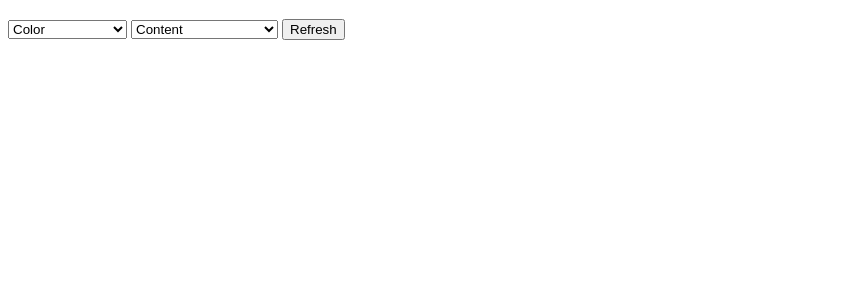
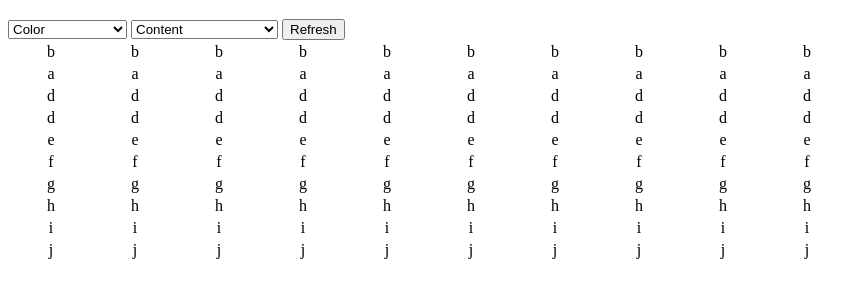
Before and after one commit to jackiechanmakes/hart-chart, a plain HTML site: page index.html in a window 1280 px wide. Shown: the part 61-358 px from the top of the page, without its empty margins (0-866 px from the left). Drawn offline with Linux system fonts and the light colour scheme.

Commit message:
Add table

```diff
--- a/index.html
+++ b/index.html
@@ -4,9 +4,6 @@
         <title>Minh's Hart Chart App</title>
         <link rel="icon" type="image/png" href="/icons8-wise-mind-ios-16-filled-16.png">
         <link rel="stylesheet" type="text/css" href="layout.css">
-
-
-
     </head>
     <body>
         <!-- Header Section -->
@@ -33,6 +30,129 @@
 
         <!-- Body Section -->
 
+        <table id="table">
+            <tr>
+                <td>b</td>
+                <td>b</td>
+                <td>b</td>
+                <td>b</td>
+                <td>b</td>
+                <td>b</td>
+                <td>b</td>
+                <td>b</td>
+                <td>b</td>
+                <td>b</td>
+            </tr>
+            <tr>
+                <td>a</td>
+                <td>a</td>
+                <td>a</td>
+                <td>a</td>
+                <td>a</td>
+                <td>a</td>
+                <td>a</td>
+                <td>a</td>
+                <td>a</td>
+                <td>a</td>
+            </tr>
+            <tr>
+                <td>d</td>
+                <td>d</td>
+                <td>d</td>
+                <td>d</td>
+                <td>d</td>
+                <td>d</td>
+                <td>d</td>
+                <td>d</td>
+                <td>d</td>
+                <td>d</td>
+            </tr>
+            <tr>
+                <td>d</td>
+                <td>d</td>
+                <td>d</td>
+                <td>d</td>
+                <td>d</td>
+                <td>d</td>
+                <td>d</td>
+                <td>d</td>
+                <td>d</td>
+                <td>d</td>
+            </tr>
+            <tr>
+                <td>e</td>
+                <td>e</td>
+                <td>e</td>
+                <td>e</td>
+                <td>e</td>
+                <td>e</td>
+                <td>e</td>
+                <td>e</td>
+                <td>e</td>
+                <td>e</td>
+            </tr>
+            <tr>
+                <td>f</td>
+                <td>f</td>
+                <td>f</td>
+                <td>f</td>
+                <td>f</td>
+                <td>f</td>
+                <td>f</td>
+                <td>f</td>
+                <td>f</td>
+                <td>f</td>
+            </tr>
+            <tr>
+                <td>g</td>
+                <td>g</td>
+                <td>g</td>
+                <td>g</td>
+                <td>g</td>
+                <td>g</td>
+                <td>g</td>
+                <td>g</td>
+                <td>g</td>
+                <td>g</td>
+            </tr>
+            <tr>
+                <td>h</td>
+                <td>h</td>
+                <td>h</td>
+                <td>h</td>
+                <td>h</td>
+                <td>h</td>
+                <td>h</td>
+                <td>h</td>
+                <td>h</td>
+                <td>h</td>
+            </tr>
+            <tr>
+                <td>i</td>
+                <td>i</td>
+                <td>i</td>
+                <td>i</td>
+                <td>i</td>
+                <td>i</td>
+                <td>i</td>
+                <td>i</td>
+                <td>i</td>
+                <td>i</td>
+            </tr>
+            <tr>
+                <td>j</td>
+                <td>j</td>
+                <td>j</td>
+                <td>j</td>
+                <td>j</td>
+                <td>j</td>
+                <td>j</td>
+                <td>j</td>
+                <td>j</td>
+                <td>j</td>
+            </tr>
+        </table>
+
         <script src="script.js"></script>
     </body>
 </html>
--- a/layout.css
+++ b/layout.css
@@ -0,0 +1,9 @@
+td {
+    text-align: center;
+    vertical-align: middle;
+    width: 80px;
+}
+
+table {
+    table-layout: fixed;
+}
--- a/script.js
+++ b/script.js
@@ -4,19 +4,11 @@ refreshButton.addEventListener("click", getAlphaChars);
 let table = document.getElementById("table");
 
 function getAlphaChars() {
-    let result = '';
     let letters = 'abcdefghijklmnopqrstuvwxyz'.toUpperCase();
-    let count = 100;
 
-    while (0 < count) {
-        result += letters.charAt(Math.floor(Math.random() * letters.length));
-        result += '     ';
-        count--;
-        if (count % 10 === 0) {
-            result += '\n';
+    for (let i = 0, row; row = table.rows[i]; i++) {
+        for (let j = 0, col; col = row.cells[j]; j++) {
+            col.innerText = letters.charAt(Math.floor(Math.random() * letters.length));
         }
     }
-
-    document.getElementById("letters-div").innerText = result;
-    return result;
 }
```
Also changed, not shown: html2pdf.bundle.min.js (added).
